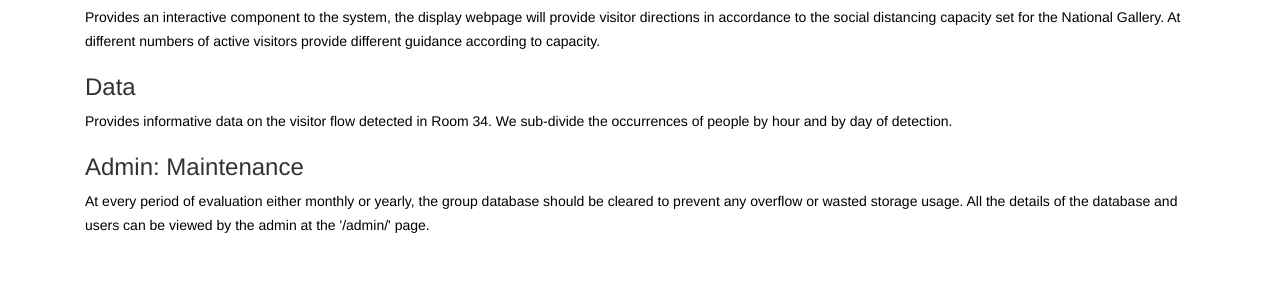
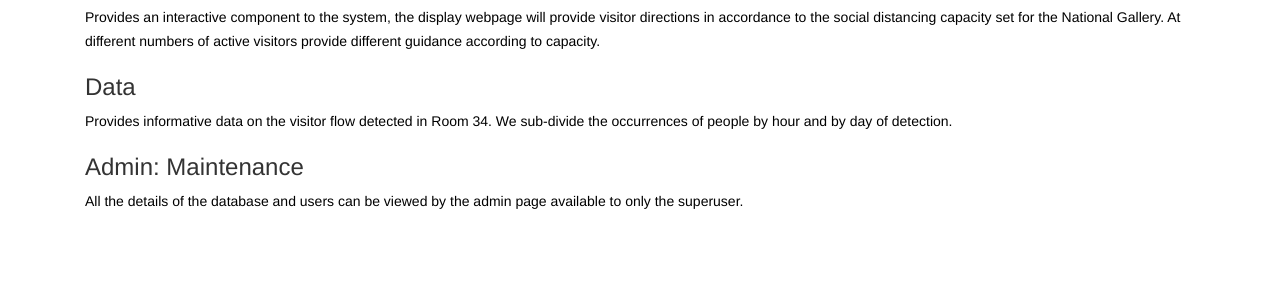
Before and after one commit to moj124/NGX, a Django app: page /home/ in a window 1280 px wide. Shown: the part 351-651 px from the top of the page. Run offline with Django 3.2, Linux system fonts and the light colour scheme; a user stored in the database is signed in; some libraries are stand-ins or nearby versions.

Commit message:
added admin page

```diff
--- a/pages/templates/dashboard.html
+++ b/pages/templates/dashboard.html
@@ -20,7 +20,7 @@
                         <div class="fancy"> +{{obj.people}}</div>
                     </div>
                     <div class="col-7">
-                        <div id="event-box" class="time" data-object-id={{obj.pk}}>{{obj.date|date:"D M d Y H:i:s \G\M\T"}}</div>
+                        <div id="event-box" class="time" data-object-id={{obj.pk}}>{{obj.date|date:"D M d Y H:i:s"}}</div>
                     </div>
                 </div>
                 <div id="countdown-box" class="text-left mt-3 h1">
--- a/pages/templates/home.html
+++ b/pages/templates/home.html
@@ -50,8 +50,7 @@
         </h3>
 
         <p>
-            At every period of evaluation either monthly or yearly, the group database should be cleared to prevent any overflow or wasted storage usage.
-            All the details of the database and users can be viewed by the admin at the '/admin/' page.
+            All the details of the database and users can be viewed by the admin page available to only the superuser.
         </p>
         {% endif %}
 
```
